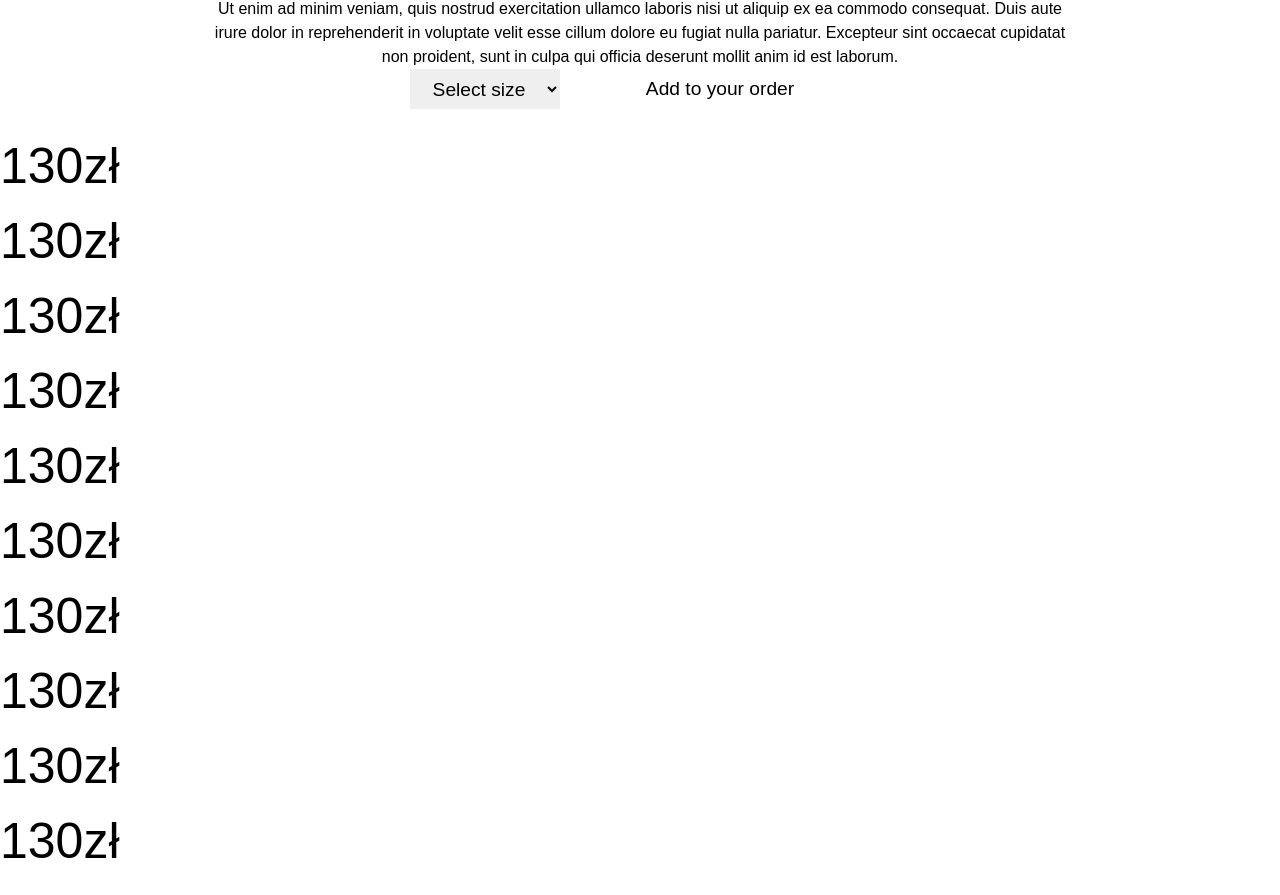
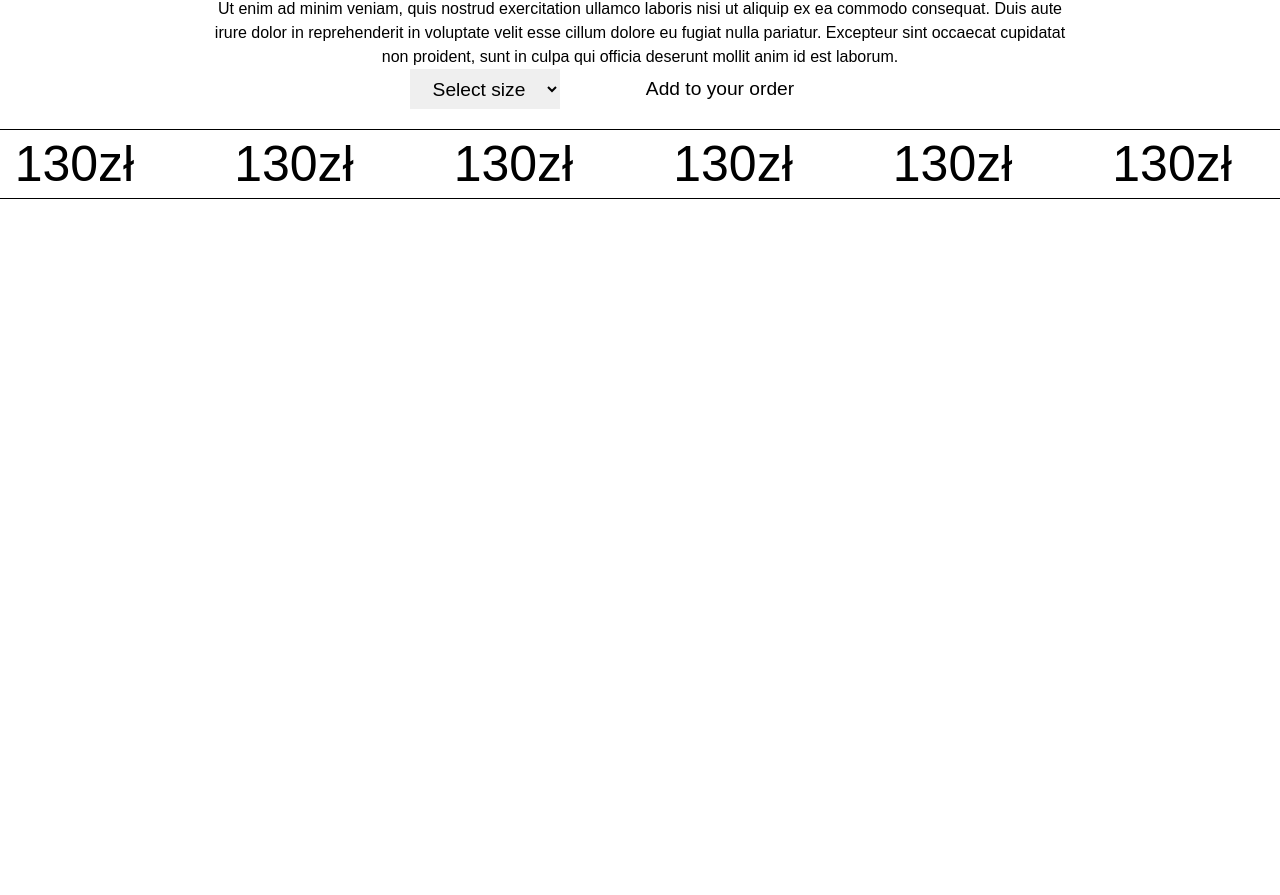
Before and after one commit to MrKubis/react-shirt-shop, a React (Vite) app in the folder react-project/: page /shirts/Angel in a window 1280 px wide. Shown: the part 836-1731 px from the top of the page. After the commit the page ends 1035 px from the top, so only its background shows below. Built offline with nearby package versions, Linux system fonts and the light colour scheme; data requests are answered from the project's data file.

Commit message:
feat: Animations and css

```diff
--- a/react-project/src/components/ProductPanel.css
+++ b/react-project/src/components/ProductPanel.css
@@ -6,6 +6,8 @@
     text-align: center;
     align-items: center;
     margin: 20px;
+    text-decoration:double;
+
 }
 .image-container{
     vertical-align: middle;
@@ -15,10 +17,16 @@
 
 }
 .info-container{
-    margin-top: auto;
-    margin-bottom: auto;
-    text-align: center;
-    vertical-align: middle;
+    font-size: 1.5rem;
+    font-weight: 700;
+    text-decoration:none;
+    color: black;
+}
+.info-container p{
+    font-size: 2rem;
+    font-weight: 700;
+    text-decoration:none;
+    color: black;
 }
 .price-container{
     text-align: center;
--- a/react-project/src/data/db.json
+++ b/react-project/src/data/db.json
@@ -11,6 +11,12 @@
             "name":"Angel",
             "image":"/images/tshirt-angel.png",
             "price":"130"
+        },
+        {
+            "id":2,
+            "name":"Black hole",
+            "image":"/images/tshirt-blackhole.png",
+            "price":"130"
         }
     ]
 }
--- a/react-project/src/pages/OrderPage.jsx
+++ b/react-project/src/pages/OrderPage.jsx
@@ -3,6 +3,7 @@ import "./styles/OrderPage.css"
 import { useContext, useState } from "react";
 import { OrderContext } from "../contexts/OrderContext.jsx";
 import OrderObjectPanel from "../components/OrderObjectPanel.jsx";
+import InfiniteScroller from "../components/InfiniteScroller.jsx";
 
 function OrderPage(){
     const {order, clearOrder, removeItem, setItemQuantity} = useContext(OrderContext)
@@ -14,17 +15,16 @@ function OrderPage(){
 
     return(
         <div>
-
-            <h1>Your order:</h1>
+            <img className="img-et" src="/images/et.png"></img>
+            <InfiniteScroller text = "YOUR ORDER" />
              <ul>
                 {
                 order.map((item,index) => {
                     return(
-                        <div className="object-list-container" >
+                        <div className="object-container" >
                             <OrderObjectPanel object = {item} key={item.id} index = {index}/>
 
-                            <div className="object-quantity-container">
-                                <select defaultValue={item.quantity} onChange={(event) => {
+                                <select className="select-quantity" defaultValue={item.quantity} onChange={(event) => {
                                     setItemQuantity(index, parseInt(event.target.value));
                                     console.log(order)
                                     }}>
@@ -34,7 +34,6 @@ function OrderPage(){
                                         </option>
                                         ))}
                                     </select>
-                            </div>
                             <button className="remove-button" onClick={() => {
                                 removeItem(index)}
                             }>Remove</button>
--- a/react-project/src/pages/ShirtPage.jsx
+++ b/react-project/src/pages/ShirtPage.jsx
@@ -4,11 +4,12 @@ import "./styles/ShirtPage.css"
 
 import React, { useContext } from 'react'
 import { OrderContext } from "../contexts/OrderContext";
+import { toast } from "react-toastify";
+import InfiniteScroller from "../components/InfiniteScroller.jsx"
 
-
-
+import { motion } from "framer-motion"
 function ShirtPage(){
-
+    const [size, setSize] = useState(null)
     const{order,addToOrder} = useContext(OrderContext)
     const params = useParams();
     const [shirt, setShirt] = useState(null)
@@ -31,10 +32,13 @@ function ShirtPage(){
     if(shirt)
         //I deffinetely need to fix this one
     return(
-        <div>
+        <motion.div
+        initial={{opacity:0, x:10}}
+        animate={{opacity:1, x:0}}
+        exit={{opacity:0, x:-10}}
+        >
             {shirt &&
             <div className="page-container">
-
                 <div className="image-container">
                     <img src={shirt.image}/>
                     <img src={shirt.image}/>
@@ -45,101 +49,38 @@ function ShirtPage(){
                     <p>Lorem ipsum dolor sit amet, consectetur adipiscing elit, sed do eiusmod tempor incididunt ut labore et dolore magna aliqua. Ut enim ad minim veniam, quis nostrud exercitation ullamco laboris nisi ut aliquip ex ea commodo consequat. Duis aute irure dolor in reprehenderit in voluptate velit esse cillum dolore eu fugiat nulla pariatur. Excepteur sint occaecat cupidatat non proident, sunt in culpa qui officia deserunt mollit anim id est laborum.</p>
                 </div>
                 <div className="order-container">
-                    <select className="select-size">
+                    <select className="select-size"
+                    onChange={(event) =>{
+                        setSize(event.target.value)
+                    }}
+                    >
                         <option value="" disabled selected>Select size</option>
                         <option value="S" >S</option>
                         <option value="M" >M</option>
                         <option value="L" >L</option>
                         <option value="XL">XL</option>
-
                     </select>
                     <button className="order-button" onClick={() => {
+                        if(size !== null){
                         addToOrder({
                             "id":shirt.id,
                             "name":shirt.name,
                             "image":shirt.image,
                             "price":shirt.price,
                             "quantity":1,
+                            "size":size,
                         });
+                        toast.success("Product has been added!")
+                            }
                     }
                 }> Add to your order</button>
+
                 </div>
+            </div>
 
-                 <div className="scroll-container">
-                        <ul aria-hidden="true">
-                            <li>
-                                <p className="text-price">{shirt.price}zł</p>
-                            </li>
-                            <li>
-                                <p className="text-price">{shirt.price}zł</p>
-                            </li>
-                            <li>
-                                <p className="text-price">{shirt.price}zł</p>
-                            </li>
-                            <li>
-                                <p className="text-price">{shirt.price}zł</p>
-                            </li>
-                            <li>
-                                <p className="text-price">{shirt.price}zł</p>
-                            </li>
-                            <li>
-                                <p className="text-price">{shirt.price}zł</p>
-                            </li>
-                            <li>
-                                <p className="text-price">{shirt.price}zł</p>
-                            </li>
-                            <li>
-                                <p className="text-price">{shirt.price}zł</p>
-                            </li>
-                            <li>
-                                <p className="text-price">{shirt.price}zł</p>
-                            </li>
-                            <li>
-                                <p className="text-price">{shirt.price}zł</p>
-                            </li>
-                            <li>
-                                <p className="text-price">{shirt.price}zł</p>
-                            </li>
-                        </ul>
-                        <ul>
-                            <li>
-                                <p className="text-price">{shirt.price}zł</p>
-                            </li>
-                            <li>
-                                <p className="text-price">{shirt.price}zł</p>
-                            </li>
-                            <li>
-                                <p className="text-price">{shirt.price}zł</p>
-                            </li>
-                            <li>
-                                <p className="text-price">{shirt.price}zł</p>
-                            </li>
-                            <li>
-                                <p className="text-price">{shirt.price}zł</p>
-                            </li>
-                            <li>
-                                <p className="text-price">{shirt.price}zł</p>
-                            </li>
-                            <li>
-                                <p className="text-price">{shirt.price}zł</p>
-                            </li>
-                            <li>
-                                <p className="text-price">{shirt.price}zł</p>
-                            </li>
-                            <li>
-                                <p className="text-price">{shirt.price}zł</p>
-                            </li>
-                            <li>
-                                <p className="text-price">{shirt.price}zł</p>
-                            </li>
-                            <li>
-                                <p className="text-price">{shirt.price}zł</p>
-                            </li>
-                        </ul>
-                    </div>
-            </div>
             }
-        </div>
+            <InfiniteScroller text = {shirt.price + "zł"}/>
+        </motion.div>
     );
 }
 export default ShirtPage;
--- a/react-project/src/pages/ShirtsPage.jsx
+++ b/react-project/src/pages/ShirtsPage.jsx
@@ -3,7 +3,7 @@ import ProductPanel from "../components/ProductPanel";
 import "./styles/ShirtsPage.css"
 import { useEffect } from "react";
 import { useState } from "react";
-
+import InfiniteScroller from "../components/InfiniteScroller.jsx"
 
 function ShirtsPage(){
     const [tshirts, setTshirts] = useState(null);
@@ -21,9 +21,9 @@ function ShirtsPage(){
         )
     },[])
     return(
-        <>
-            <h1>Shirts Page</h1>
+
             <div className="product-panels-container">
+                <InfiniteScroller text="SHIRTS"></InfiniteScroller>
                {tshirts && tshirts.map((tshirt)=>{
                     return(
                         <NavLink key = {tshirt.name} to={`/shirts/${tshirt.name}`}>
@@ -36,7 +36,7 @@ function ShirtsPage(){
 
 
             </div>
-        </>
+
     );
 }
 export default ShirtsPage;
--- a/react-project/src/pages/styles/OrderPage.css
+++ b/react-project/src/pages/styles/OrderPage.css
@@ -1,7 +1,8 @@
-.object-list-container{
+.object-container{
     display: flex;
     flex-direction: row;
     align-items: center;
+    gap:10px
 }
 .remove-button{
     height: 30px;
@@ -10,6 +11,32 @@
     border-radius: 0;
     border: 0;
     text-align: center;
-    margin-left: 20px;
     padding-inline: 10px;
 }
+.remove-button:hover{
+    background-color: hsl(0, 0%, 77%);
+}
+.img-et{
+    width: 100px;
+    bottom: 0;
+    right: 0;
+    position: fixed;
+    display: flex;
+    flex-direction: row;
+}
+.select-quantity{
+    width: 60px;
+    height: 30px;
+    text-align: center;
+
+    font-size: larger;
+    font-weight: 500;
+    border-radius: 0;
+    border: 0;
+    text-align: center;
+}
+
+.select-quantity:hover{
+
+    background-color: hsl(0, 0%, 77%);
+}
```
